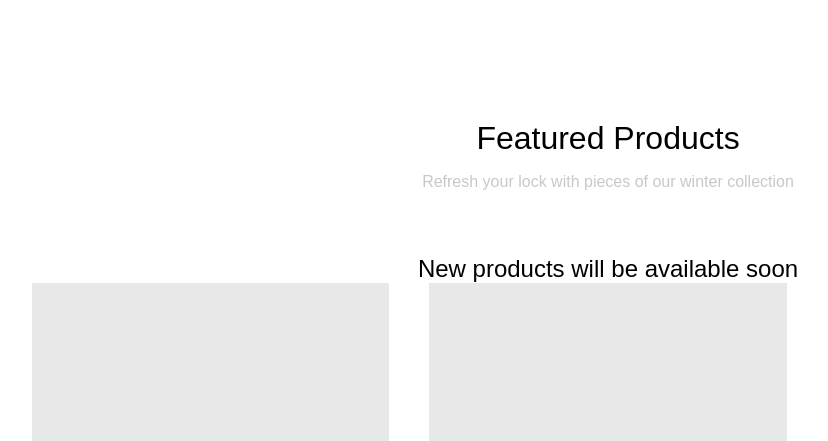
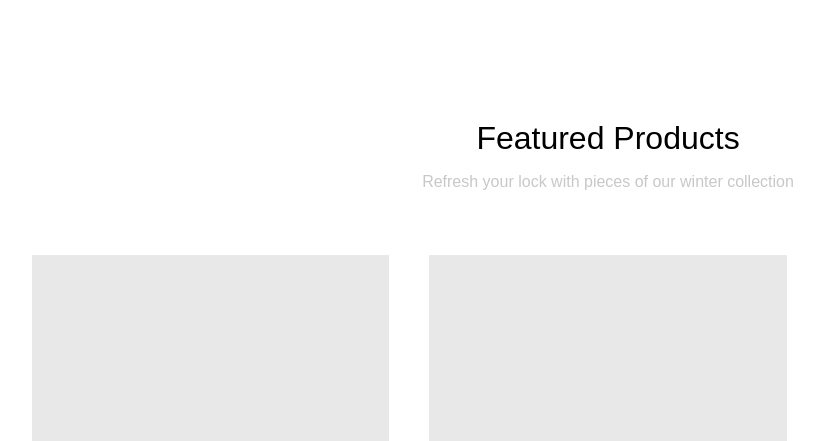
Before and after one commit to AhmedElbohoty/coretabs-store, a Django app: template templates/products/products-list.html in a window 1440 px wide. Shown: the part 70-511 px from the top of the page, without its empty margins (112-940 px from the left). Run offline with Django 3.2, Linux system fonts and the light colour scheme; the template is opened without the code that fills it: values that come from a table or form of the project are taken from there, others are empty; data comes from the database, SQL or seed files in the repository; both versions use the stored data as it was after the commit.

Commit message:
Updating templates

```diff
--- a/products/views.py
+++ b/products/views.py
@@ -7,7 +7,7 @@ from .models import Product
 
 def products_list(request):
     products = Product.objects.all()
-    context = {'products': products, 'has_products': len(products)}
+    context = {'products': products}
 
     return render(request, 'products/products-list.html', context)
 
@@ -17,6 +17,6 @@ def product_details(request, pk):
         product = Product.objects.get(pk=pk)
         context = {'product': product}
     except:
-        context = {'no_product': False}
+        context = {'product': False}
 
     return render(request, 'products/product-details.html', context)
--- a/templates/products/products-list.html
+++ b/templates/products/products-list.html
@@ -59,7 +59,7 @@
           </p>
         </div>
 
-        {% if not has_products %}
+        {% if not products %}
         <p class="main-no-prods">New products will be available soon</p>
         {% endif %}
 
@@ -68,7 +68,9 @@
           <div class="main-product-cont">
             <div class="main-prod-img-cont">
               <img class="main-prod-img" src="" alt="Image" />
-              <a href="{{ product.get_absolute_url }}" class="main-prod-link"
+              <a
+                href="{% url 'product_details' product.pk %}"
+                class="main-prod-link"
                 >DETAILS</a
               >
             </div>
```
Also changed, not shown: db.sqlite3.
